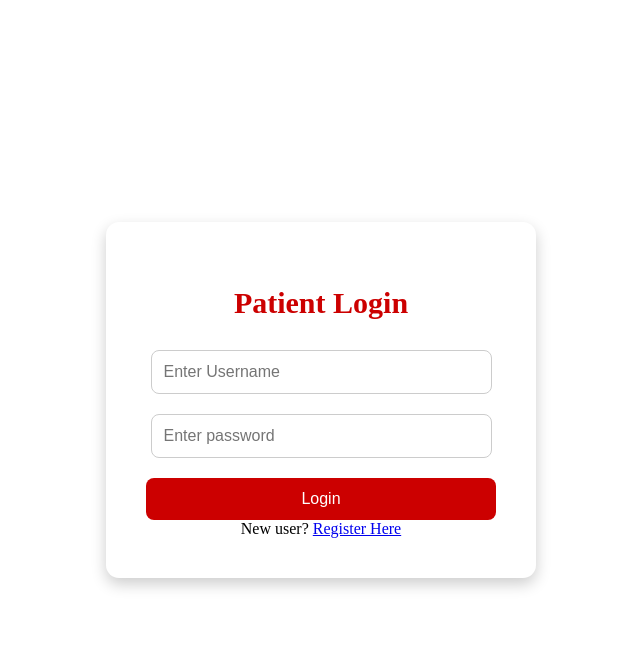
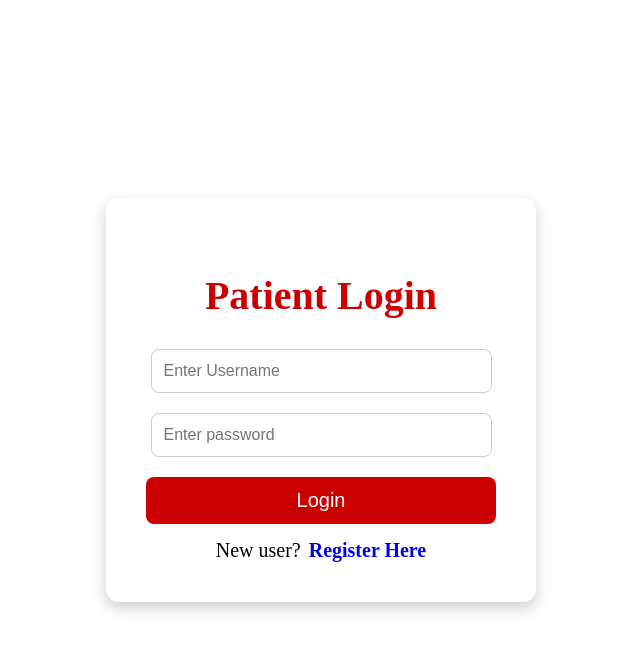
Before and after one commit to Shrilesh-Dhobale/Blood-Bank, a Django app: template bloodbank/templates/patient_login.html in a window 1280 px wide. Shown: the top 652 px of the page, without its empty margins (319-959 px from the left). Run offline with Django 5.2, Linux system fonts and the light colour scheme; the template is opened without the code that fills it, so the values that code supplies are empty.

Commit message:
css added

```diff
--- a/bloodbank/static/css/patient_login.css
+++ b/bloodbank/static/css/patient_login.css
@@ -28,7 +28,7 @@ body{
 .login-container h2 {
     margin-bottom: 20px;
     color: #cc0000;
-    font-size: 30px;
+    font-size: 40px;
 }
 
 .login-container button{
@@ -38,7 +38,7 @@ body{
     padding: 12px;
     width: 100%;
     border-radius: 8px;
-    font-size: 16px;
+    font-size: 20px;
     cursor: pointer;
     margin-top: 10px;
 }
@@ -46,3 +46,20 @@ body{
 .login-container button:hover {
     background: #990000;
 }
+
+.register-section{
+    display: flex;
+    justify-content: center;
+    gap: 8px;
+    margin-top: 15px;
+    font-size: 20px;
+}
+
+.register-section a{
+    font-weight: bold;
+    text-decoration: none;
+}
+
+.register-section a:hover{
+    text-decoration: underline;
+}
```
